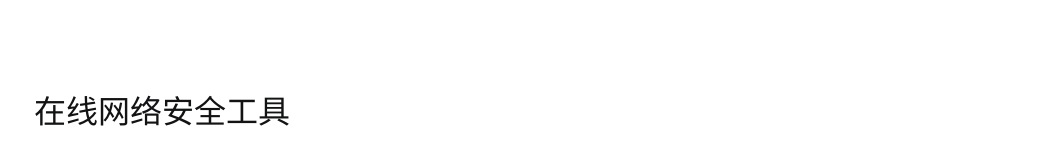
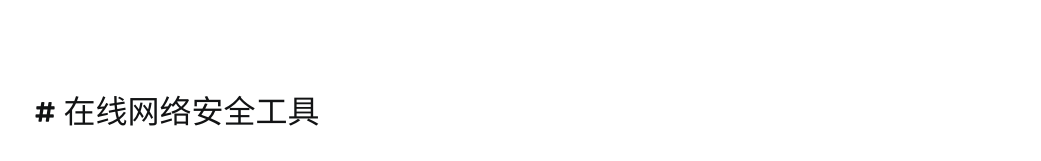
Before and after one commit to z1un/tools.zjun.info, a browser extension: page index.html in a window 1280 px wide. Shown: the top 161 px of the page, without its empty margins (102-1143 px from the left). Drawn offline with Linux system fonts and the light colour scheme.

Commit message:
Update index.html

```diff
--- a/index.html
+++ b/index.html
@@ -10,7 +10,7 @@
     </head>
     <style>body{font-family:Rubik,-apple-system,BlinkMacSystemFont,'Segoe UI',Roboto,Oxygen,Ubuntu,Cantarell,'Open Sans','Helvetica Neue',sans-serif;font-size:calc(10px+.33vw);-webkit-font-smoothing:antialiased;padding:6vh 10vw;color:#121314;margin-bottom:32em}#box{width:55em;height:auto}.left-box{float:left}.right-box{float:right}@media(max-width:64em){body{font-family:Rubik,-apple-system,BlinkMacSystemFont,'Segoe UI',Roboto,Oxygen,Ubuntu,Cantarell,'Open Sans','Helvetica Neue',sans-serif;font-size:.8em;-webkit-font-smoothing:antialiased;padding:6vh 10vw;color:#121314;margin-bottom:4em}#box{width:26em;height:auto}.left-box{float:none}.right-box{float:none}}html{position:relative;min-height:100%}h1{font-size:2em;font-weight:500;line-height:2.2;margin-bottom:0}h2{font-size:1.2em;font-weight:400;line-height:1.8}p{font-weight:300}a{text-decoration:none;color:#121314;position:relative}a:after{content:'';position:absolute;z-index:-1;top:80%;left:-.1em;right:-.1em;bottom:0;transition:top .2s cubic-bezier(0,.8,.13,1);background-color:rgba(79,192,141,.5)}a:hover:after{top:0}footer{position:absolute;bottom:0;height:4em}</style>
     <body>
-        <h1>在线网络安全工具</h1>
+        <h1># 在线网络安全工具</h1>
         <h2>Idea 来源于 <a href="https://twitter.com/SecSummers" target=_blank>SecSummers</a>，在线工具均来自下列开源项目部分进行更改，并在该项目部署。若有侵权等，请联系删除。</h2>
         <div id="box">
         <div class=left-box>
```
